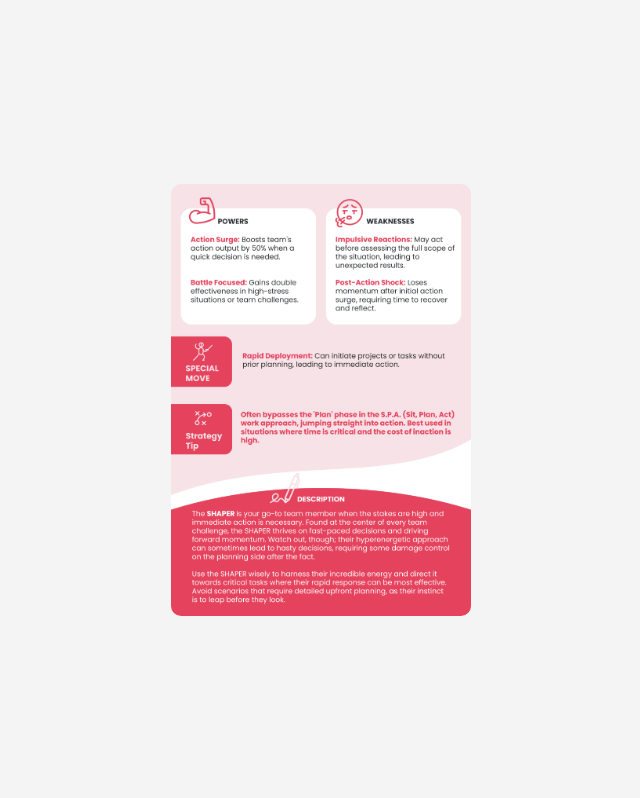
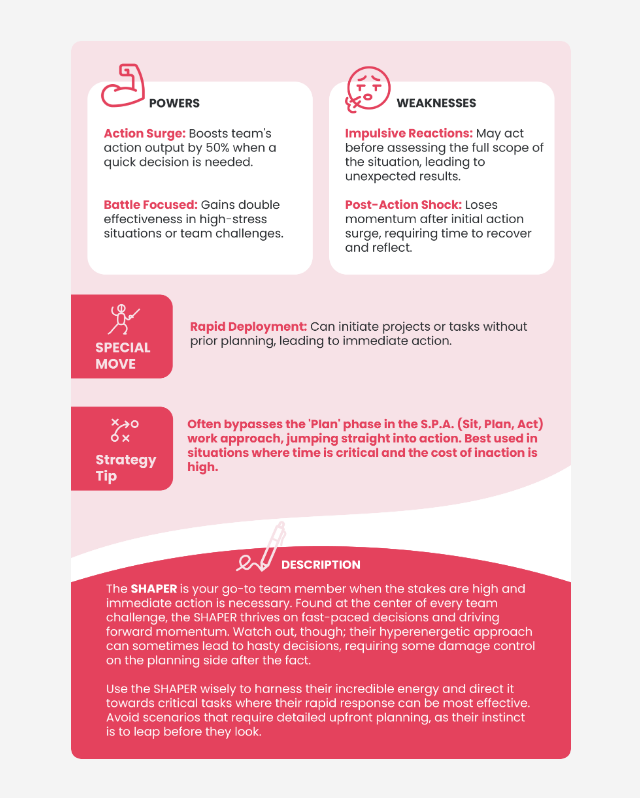
Before and after one commit to louGastardi/belbin_cards, a plain HTML site: page index.html in a window 1280 px wide. Both pictures are taken after a click on the element 376 px from the left and 140 px from the top of the page. Shown: the whole page, without its empty margins (319-959 px from the left). Drawn offline with Linux system fonts and the light colour scheme.

Commit message:
Update styles.css

```diff
--- a/styles.css
+++ b/styles.css
@@ -24,7 +24,7 @@ body {
 .card {
     width: calc(33.333% - 40px);
     height: calc(100vh / 3 - 40px);
-    max-width: 300px;
+    max-width: 500px;
     perspective: 1000px;
     position: relative;
     display: flex;
@@ -79,8 +79,8 @@ body {
     position: fixed;
     top: 50%;
     left: 50%;
-    width: 70vw;
-    height: 70vh;
+    width: 90vw;
+    height: 90vh;
     transform: translate(-50%, -50%);
     z-index: 999;
     display: flex;
```
